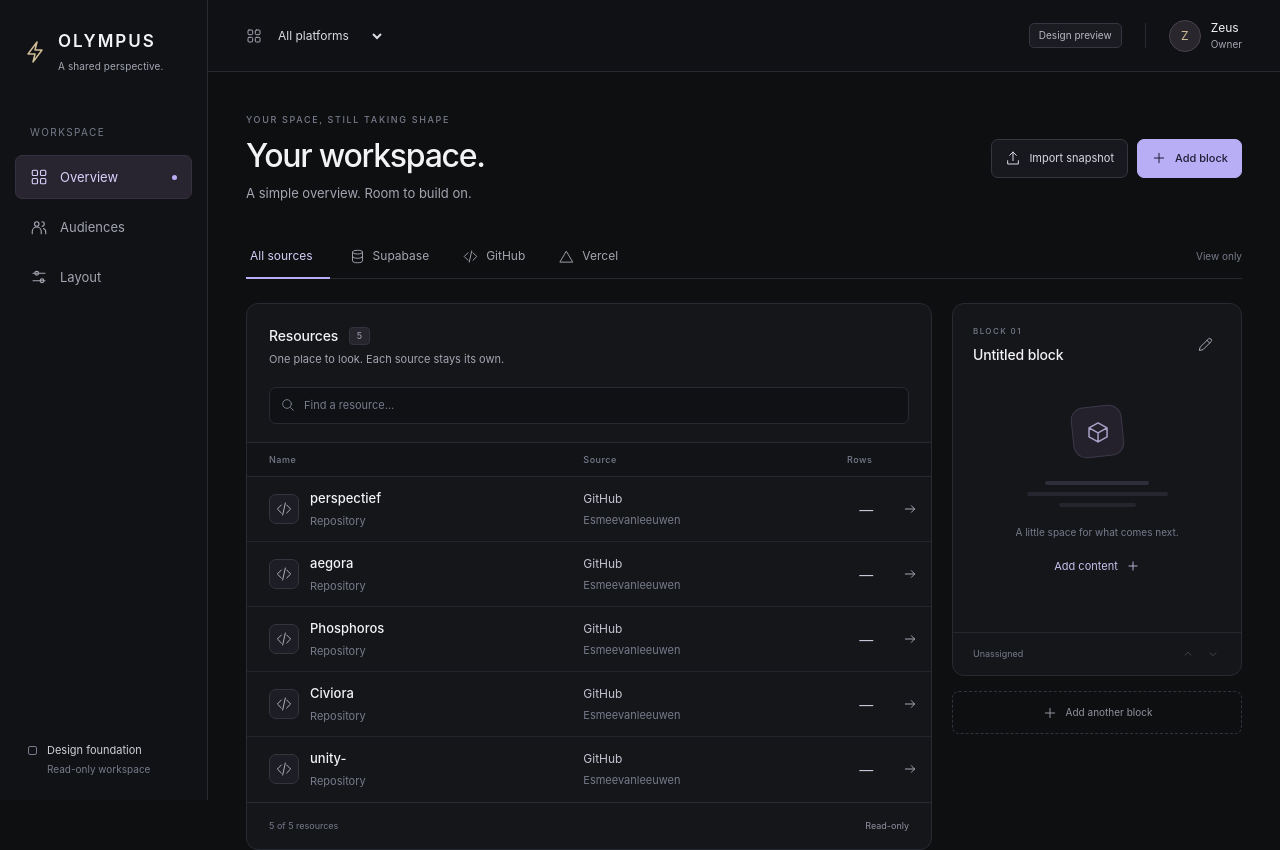
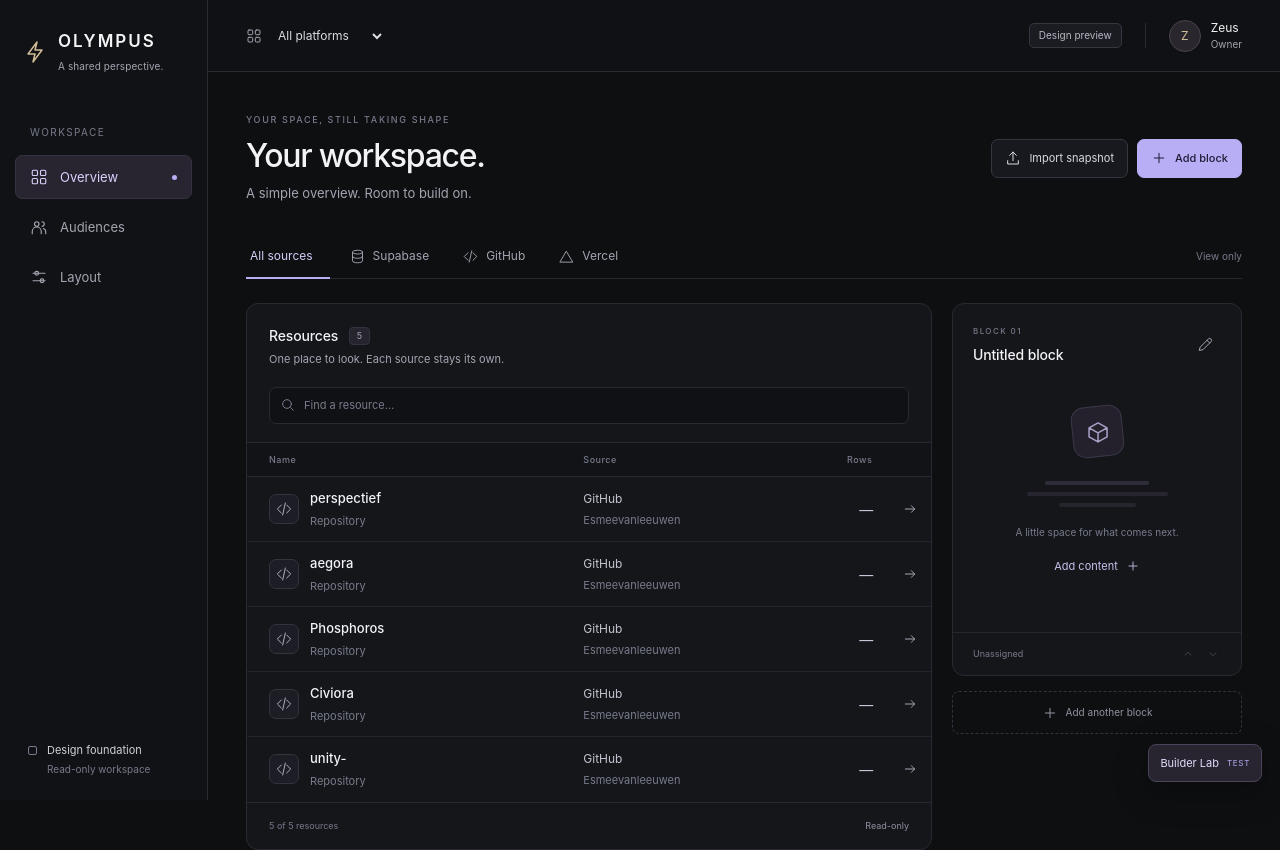
Before and after one commit to Esmeevanleeuwen/olympus, a Next.js app: page / in a window 1280 px wide. Shown: the top 850 px of the page. Built offline with nearby package versions, Linux system fonts and the light colour scheme.

Commit message:
Link dashboard to Builder Lab

```diff
--- a/app/page.tsx
+++ b/app/page.tsx
@@ -1,2 +1,32 @@
+import Link from "next/link";
 import Dashboard from "../components/dashboard";
-export default function Page() { return <Dashboard />; }
+
+export default function Page() {
+  return <>
+    <Dashboard />
+    <Link
+      href="/builder"
+      aria-label="Open Builder Lab"
+      style={{
+        position: "fixed",
+        right: 18,
+        bottom: 18,
+        zIndex: 30,
+        display: "inline-flex",
+        alignItems: "center",
+        gap: 8,
+        minHeight: 38,
+        padding: "8px 11px",
+        border: "1px solid #4a435b",
+        borderRadius: 8,
+        background: "#282531",
+        color: "#e2dcfb",
+        boxShadow: "0 10px 34px rgba(0,0,0,.28)",
+        fontSize: 11
+      }}
+    >
+      Builder Lab
+      <span style={{ fontSize: 8, letterSpacing: ".7px", color: "#b7aef5" }}>TEST</span>
+    </Link>
+  </>;
+}
```
